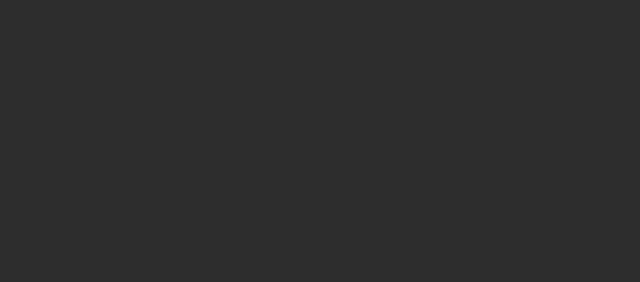
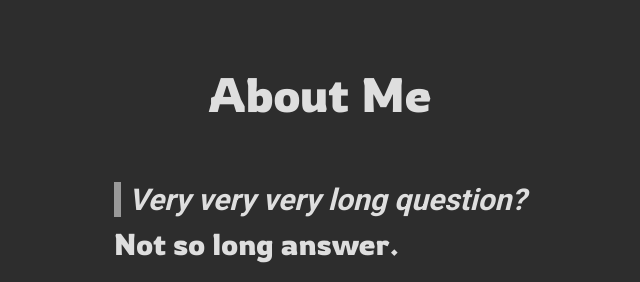
Before and after one commit to Zielin0/zielinus.xyz, a Vue app: page / in a window 1280 px wide. Shown: the part 518-800 px from the top of the page, without its empty margins (320-960 px from the left). Built offline with nearby package versions, Linux system fonts and the light colour scheme; no server answers.

Commit message:
feat(sections): add AboutSection

```diff
--- /dev/null
+++ b/src/components/AboutComponent.vue
@@ -0,0 +1,24 @@
+<script lang="ts" setup>
+defineProps({
+  question: {
+    type: String,
+    default: 'Very very very long question?',
+  },
+  answer: {
+    type: String,
+    default: 'Not so long answer.',
+  },
+});
+</script>
+
+<template>
+  <div class="text-left py-3 lg:py-4">
+    <h1
+      class="text-2xl lg:text-3xl font-roboto font-semibold italic pb-1 lg:pb-2"
+    >
+      <span class="bg-white-gray">&nbsp;</span>
+      {{ question }}
+    </h1>
+    <h1 class="text-2xl lg:text-3xl">{{ answer }}</h1>
+  </div>
+</template>
--- a/src/components/layout/AppLayout.vue
+++ b/src/components/layout/AppLayout.vue
@@ -1,4 +1,5 @@
 <script lang="ts" setup>
+import AboutSection from '../section/AboutSection.vue';
 import HeroSection from '../section/HeroSection.vue';
 import ProjectSection from '../section/ProjectSection.vue';
 </script>
@@ -8,6 +9,9 @@
     <HeroSection />
   </div>
   <div class="font-rowdies flex justify-center text-center mt-20 text-white">
-    <ProjectSection id="#projects" />
+    <ProjectSection id="projects" />
+  </div>
+  <div class="font-rowdies flex justify-center text-center mt-20 text-white">
+    <AboutSection id="about" />
   </div>
 </template>
--- /dev/null
+++ b/src/components/section/AboutSection.vue
@@ -0,0 +1,36 @@
+<script lang="ts" setup>
+import AboutComponent from '../AboutComponent.vue';
+
+const aboutList = [
+  {
+    question: 'Very very very long question?',
+    answer: 'Not so long answer.',
+  },
+  {
+    question: 'Very very very long question?',
+    answer: 'Not so long answer.',
+  },
+  {
+    question: 'Very very very long question?',
+    answer: 'Not so long answer.',
+  },
+  {
+    question: 'Very very very long question?',
+    answer: 'Not so long answer.',
+  },
+];
+</script>
+
+<template>
+  <div>
+    <h1 class="text-5xl">About Me</h1>
+    <div class="mt-12">
+      <AboutComponent
+        v-for="qna of aboutList"
+        v-bind:key="qna.answer"
+        :question="qna.question"
+        :answer="qna.answer"
+      />
+    </div>
+  </div>
+</template>
--- a/src/components/section/ProjectSection.vue
+++ b/src/components/section/ProjectSection.vue
@@ -31,7 +31,7 @@
       class="mt-12 grid grid-rows-4 lg:grid-rows-2 grid-flow-col gap-5 lg:gap-16"
     >
       <GithubCard
-        v-for="repo in repos"
+        v-for="repo of repos"
         v-bind:key="repo.name"
         :title="repo.full_name"
         :description="repo.description"
```
